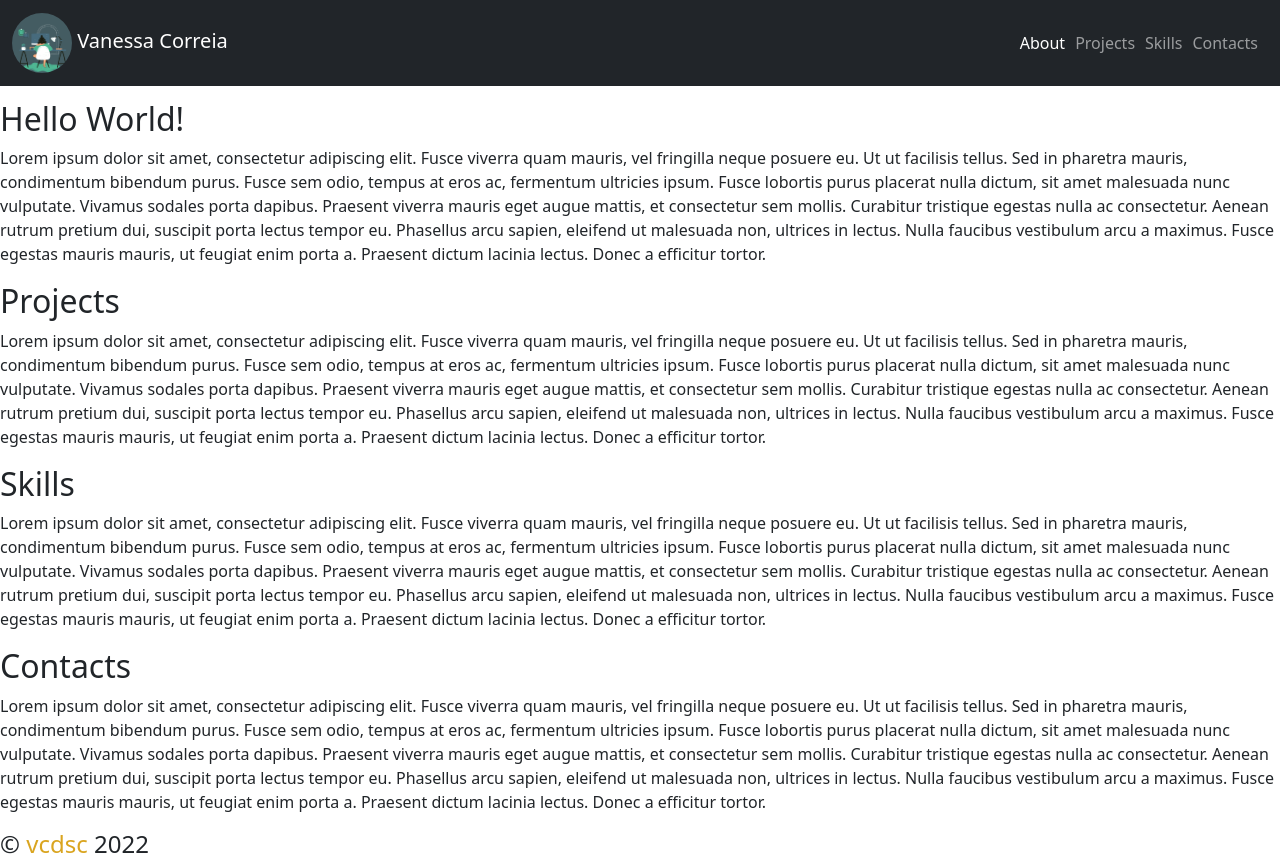
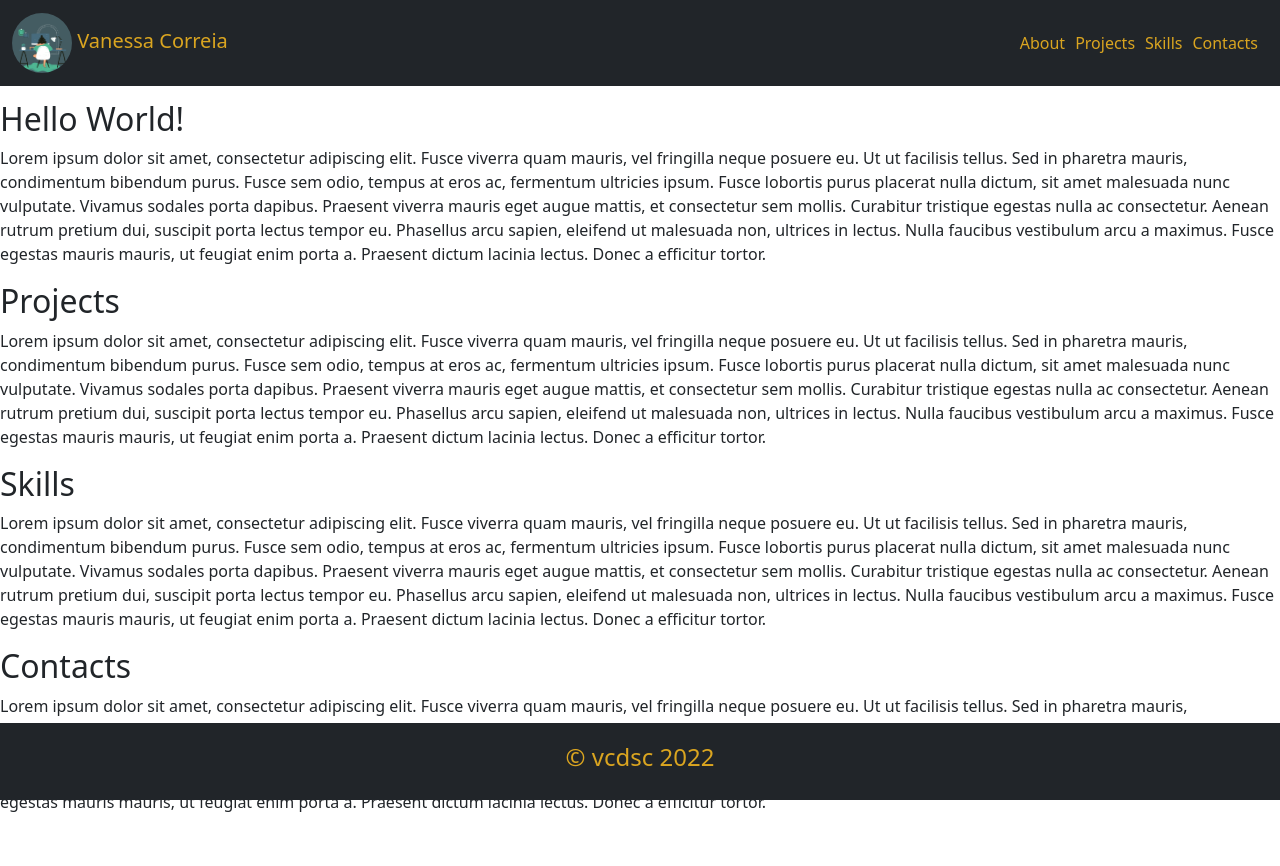
Before and after one commit to vcdsc/bootstrap-portfolio, a plain HTML site: page index.html in a window 1280 px wide. After the commit the page ends 830 px from the top, so only its background shows below. Drawn offline with nearby package versions, Linux system fonts and the light colour scheme.

Commit message:
add initial footer

```diff
--- a/css/style.css
+++ b/css/style.css
@@ -2,7 +2,7 @@ body {
   padding-top: 100px;
 }
 
-a {
+a:link {
   text-decoration: none;
   color: goldenrod;
 }
@@ -27,3 +27,9 @@ a:hover {
 .navbar-nav a {
   padding-right: 10px;
 }
+
+footer h4 {
+  padding-top: 20px;
+  padding-bottom: 20px;
+  text-align: center;
+}
--- a/index.html
+++ b/index.html
@@ -20,12 +20,12 @@
                 <a class="navbar-brand" href="https://github.com/" target="_blank">
                     <img src="/images/vcdsc.png" alt="" width="60" height="60"
                         class="d-inline-block align-text-top navbar-logo">
-                    <span> Vanessa Correia</span>
+                    <span>Vanessa Correia</span>
                 </a>
                 <div>
                     <ul class="navbar-nav me-auto mb-2 mb-lg-0">
                         <li class="nav-item">
-                            <a class="nav-link active" aria-current="page" href="#hello-world">About</a>
+                            <a class="nav-link" aria-current="page" href="#hello-world">About</a>
                         </li>
                         <li class="nav-item">
                             <a class="nav-link" href="#projects">Projects</a>
@@ -116,7 +116,9 @@
     </main>
 
     <footer>
-        <h4>&copy; <a href="https://github.com/" target="_blank"> vcdsc</a> 2022</h4>
+        <div class="bg-dark fixed-bottom">
+            <h4><a href="https://github.com/" target="_blank">&copy; vcdsc 2022</a></h4>
+        </div>
     </footer>
 
     <script src="https://cdn.jsdelivr.net/npm/bootstrap@5.2.3/dist/js/bootstrap.bundle.min.js"
```
